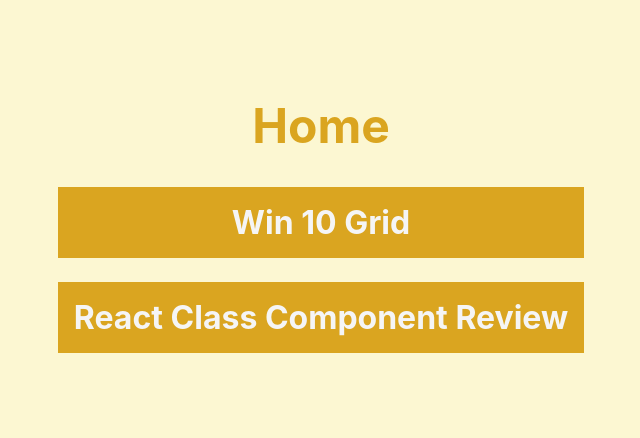
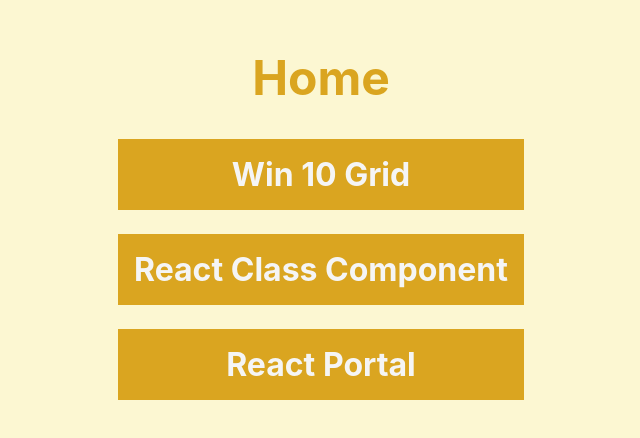
Before and after one commit to Hen3y/react-playground, a React (Vite) app: page / in a window 1280 px wide. Shown: the part 192-630 px from the top of the page, without its empty margins (319-959 px from the left). Built offline with nearby package versions, Linux system fonts and the light colour scheme.

Commit message:
add ReactPortalPage

```diff
--- a/src/pages/Home.tsx
+++ b/src/pages/Home.tsx
@@ -15,7 +15,10 @@
           <Button>Win 10 Grid</Button>
         </Link>
         <Link to={'/class-component'}>
-          <Button>React Class Component Review</Button>
+          <Button>React Class Component</Button>
+        </Link>
+        <Link to={'/react-portal'}>
+          <Button>React Portal</Button>
         </Link>
       </NavCol>
     </Background>
--- a/src/pages/index.ts
+++ b/src/pages/index.ts
@@ -1,3 +1,4 @@
 export * from './Home';
 export * from './win10-grid/Win10Grid';
-export * from './class-component/ReactClassComponent'
+export * from './class-component/ReactClassComponent';
+export * from './portal-demo';
--- /dev/null
+++ b/src/pages/portal-demo/index.tsx
@@ -0,0 +1,11 @@
+import React from 'react';
+
+export const PortalPage = () => {
+  return (
+    <div>
+      <h1>React Portal Demo</h1>
+      <button>Open Modal</button>
+      <p>Hover to show tooltip</p>
+    </div>
+  );
+};
--- a/src/router/AppRouter.tsx
+++ b/src/router/AppRouter.tsx
@@ -1,6 +1,6 @@
 import React from 'react';
 import { BrowserRouter, Navigate, Route, Routes } from 'react-router-dom';
-import { ClassComponent, Home, Win10Grid } from '../pages';
+import { ClassComponent, Home, Win10Grid, PortalPage } from '../pages';
 
 export const AppRouter = () => {
   return (
@@ -9,6 +9,7 @@
         <Route path='/' element={<Home />}>
           <Route path='win10-grid' element={<Win10Grid />} />
           <Route path='class-component' element={<ClassComponent />} />
+          <Route path='react-portal' element={<PortalPage />} />
         </Route>
         <Route path='*' element={<Navigate to={'/'} />} />
       </Routes>
```
Also changed, not shown: src/components/Portal.tsx (added, +7 -0 lines).
